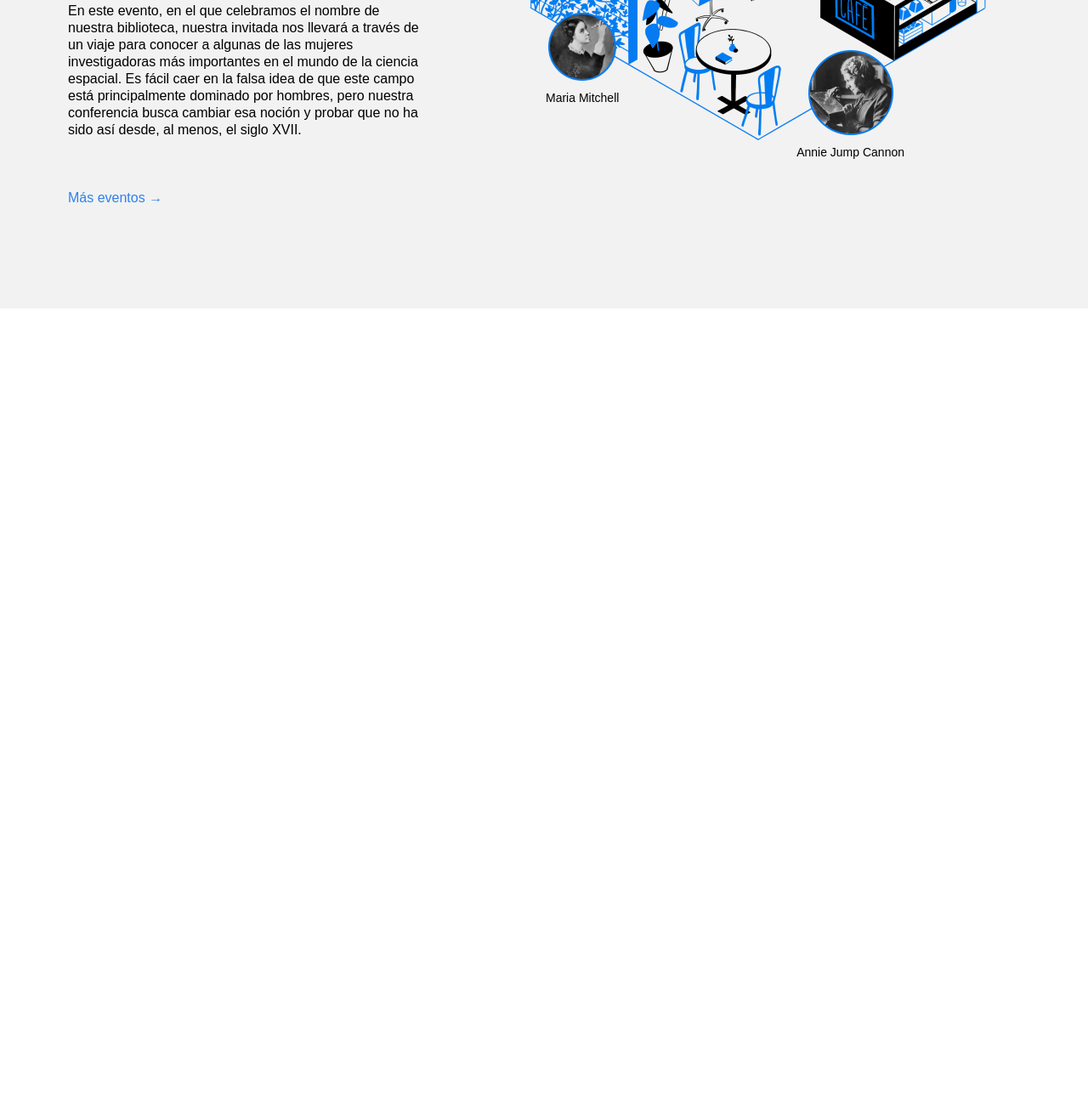
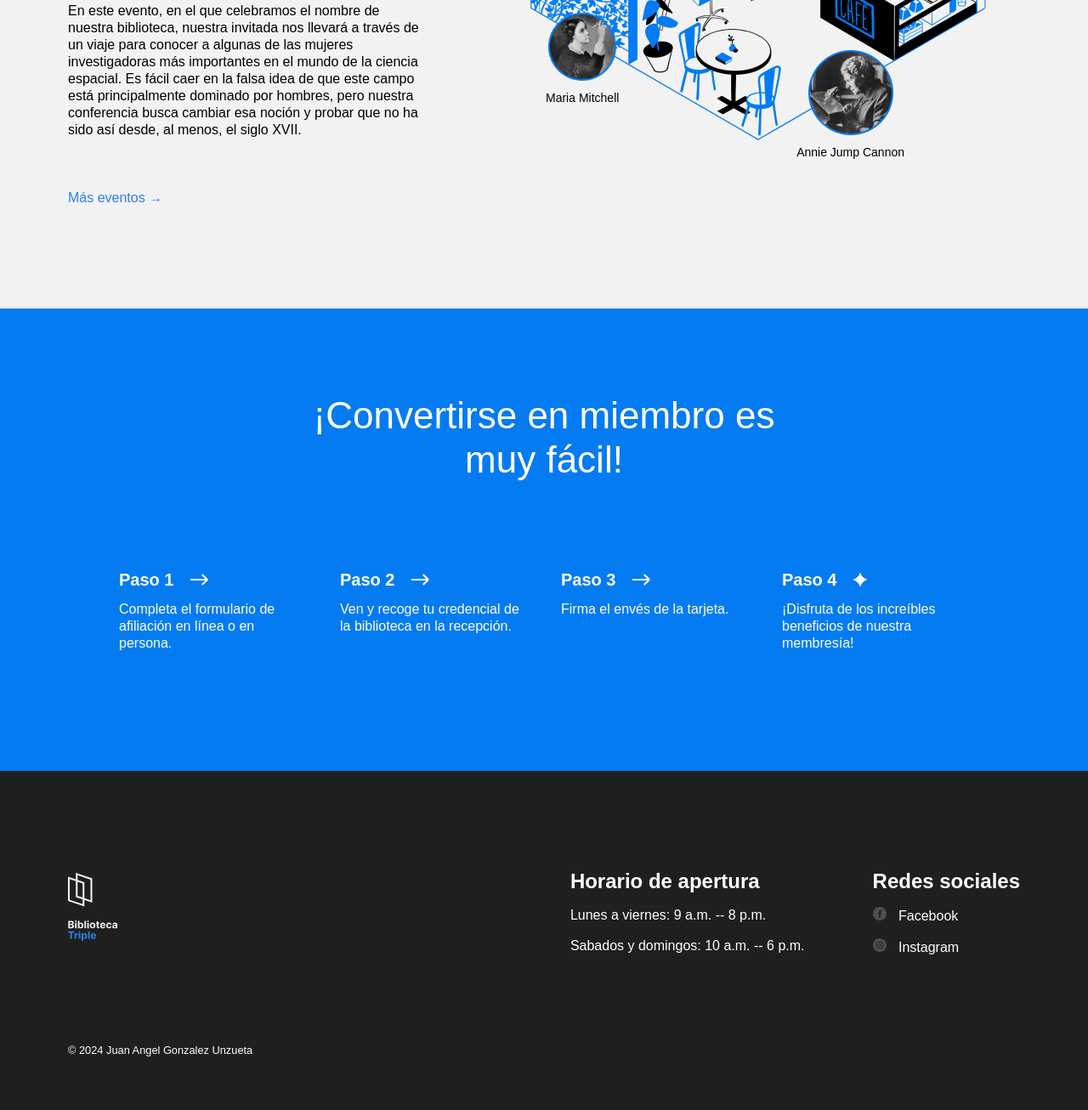
Before and after one commit to gonzalezunzuetajuan-design/web_project_library_es, a plain HTML site: page index.html in a window 1280 px wide. Shown: the part 2663-3969 px from the top of the page at 85% size. Before the commit the page ends 3026 px from the top, so only its background shows below. Drawn offline with Linux system fonts and the light colour scheme.

Commit message:
Project sprint 3 Rev0

```diff
--- a/index.html
+++ b/index.html
@@ -28,10 +28,10 @@
               <a href="#events" class="nav__link">Eventos</a>
             </li>
             <li>
-              <a class="nav__link">Conviértete en miembro</a>
+              <a href="#membership" class="nav__link">Conviértete en miembro</a>
             </li>
             <li>
-              <a class="nav__link">Contactos</a>
+              <a href="#contact" class="nav__link">Contactos</a>
             </li>
           </ul>
         </nav>
@@ -223,7 +223,113 @@
             </div>
           </div>
         </section>
+        <section id="membership" class="membership">
+          <h2 class="membership__title">
+            ¡Convertirse en miembro es muy fácil!
+          </h2>
+          <ul class="membership__steps">
+            <li class="step">
+              <h3 class="step__title">
+                Paso 1
+                <img
+                  src="./images/icon_step_forward.svg"
+                  alt="icon forward"
+                  class="step__icon"
+                />
+              </h3>
+              <p class="step__description">
+                Completa el formulario de afiliación en línea o en persona.
+              </p>
+            </li>
+            <li class="step">
+              <h3 class="step__title">
+                Paso 2
+                <img
+                  src="./images/icon_step_forward.svg"
+                  alt="icon forward"
+                  class="step__icon"
+                />
+              </h3>
+              <p class="step__description">
+                Ven y recoge tu credencial de la biblioteca en la recepción.
+              </p>
+            </li>
+            <li class="step">
+              <h3 class="step__title">
+                Paso 3
+                <img
+                  src="./images/icon_step_forward.svg"
+                  alt="icon forward"
+                  class="step__icon"
+                />
+              </h3>
+              <p class="step__description">Firma el envés de la tarjeta.</p>
+            </li>
+            <li class="step">
+              <h3 class="step__title">
+                Paso 4
+                <img
+                  src="./images/icon_step_finish.svg"
+                  alt="icon finish"
+                  class="step__icon"
+                />
+              </h3>
+              <p class="step__description">
+                ¡Disfruta de los increíbles beneficios de nuestra membresía!
+              </p>
+            </li>
+          </ul>
+        </section>
       </main>
+      <footer id="contact" class="footer">
+        <div class="footer__columns">
+          <div class="footer__column">
+            <img
+              src="./images/logo_white.svg"
+              alt="sin conexion"
+              class="footer__logo"
+            />
+          </div>
+
+          <div class="footer__column footer__column_content_hours">
+            <h2 class="footer__column-heading">Horario de apertura</h2>
+            <ul class="footer__list">
+              <li class="footer__list-item">
+                Lunes a viernes: 9 a.m. -- 8 p.m.
+              </li>
+              <li class="footer__list-item">
+                Sabados y domingos: 10 a.m. -- 6 p.m.
+              </li>
+            </ul>
+          </div>
+          <div class="footer__column footer__column_content_social">
+            <h2 class="footer__column-heading">Redes sociales</h2>
+            <ul class="footer__list">
+              <li class="footer__list-item">
+                <a href="#" class="footer__column-link"
+                  ><img
+                    src="./images/facebook_white.svg"
+                    alt="sin conexion"
+                    class="footer__social-icon"
+                /></a>
+                <a href="#" class="footer__column-link">Facebook</a>
+              </li>
+              <li class="footer__list-item">
+                <a href="#" class="footer__column-link"
+                  ><img
+                    src="./images/instagram_white.svg"
+                    alt="sin conexion"
+                    class="footer__social-icon"
+                /></a>
+                <a href="#" class="footer__column-link">Instagram</a>
+              </li>
+            </ul>
+          </div>
+        </div>
+        <small class="footer__copyright"
+          >&copy; 2024 Juan Angel Gonzalez Unzueta</small
+        >
+      </footer>
     </div>
   </body>
 </html>
--- a/styles/style.css
+++ b/styles/style.css
@@ -293,3 +293,114 @@ ul {
   font-size: 14px;
   margin: 0;
 }
+
+.membership {
+  padding: 100px 0 140px;
+  background-color: #057bf2;
+  color: #ffffff;
+}
+
+.membership__title {
+  max-width: 574px;
+  margin: 0 auto;
+  text-align: center;
+  font-size: 44px;
+  font-weight: 500;
+  line-height: 52px;
+}
+
+.membership__steps {
+  list-style-type: none;
+  padding: 0;
+  margin: 100px 0 0;
+  display: flex;
+  justify-content: center;
+  gap: 40px;
+}
+
+.step {
+  flex-basis: 220px;
+}
+
+.step__title {
+  margin: 0;
+  font-size: 20px;
+  line-height: 30px;
+  font-weight: 700;
+  display: flex;
+  align-items: center;
+}
+
+.step__icon {
+  margin-left: 20px;
+}
+
+.step__description {
+  margin: 10px 0 0;
+}
+
+.footer {
+  box-sizing: border-box;
+  font-size: 16px;
+  line-height: 20px;
+  background-color: #1f1f1f;
+  padding: 60px 80px;
+}
+
+.footer__columns {
+  display: flex;
+  color: white;
+  padding-top: 60px;
+}
+
+.footer__column {
+  align-items: flex-start;
+}
+
+.footer__column_content_hours {
+  height: fit-content;
+  margin-left: auto;
+}
+
+.footer__column_content_social {
+  height: fit-content;
+  margin-left: 80px;
+}
+
+.footer__logo {
+  width: 58px;
+  height: 80px;
+}
+
+.footer__column-heading {
+  margin-top: 0;
+  margin-bottom: 20px;
+}
+
+.footer__list {
+  /* El siguiente código elimina los estilos predeterminados del navegador para las listas */
+  list-style-type: none;
+  padding: 0;
+  margin: 0;
+  margin-bottom: 100px;
+}
+
+.footer__list-item {
+  margin-top: 16px;
+  margin-bottom: 0;
+}
+
+.footer__column-link {
+  color: white;
+  text-decoration: none;
+}
+
+.footer__social-icon {
+  width: 16px;
+  height: 16px;
+  margin-right: 10px;
+}
+
+.footer__copyright {
+  color: white;
+}
```
